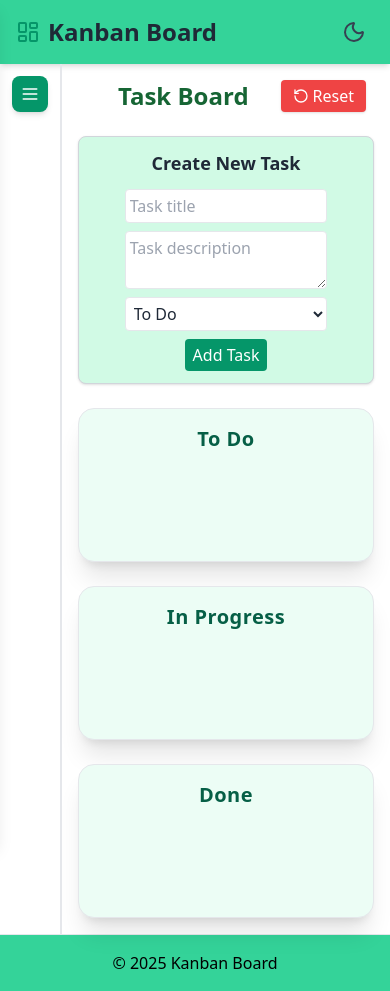
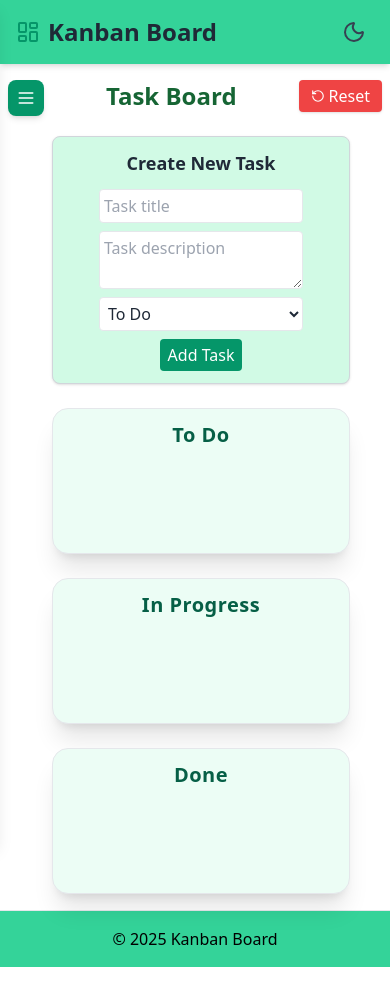
Before and after one commit to loganathanramsaran/Kanban_Board_APK, a React (Vite) app: page / in a window 390 px wide. After the commit the page ends 967 px from the top, so only its background shows below. Built offline with nearby package versions, Linux system fonts and the light colour scheme; the HTML template or start-up script is replaced by a standard one.

Commit message:
refactor: update layout and styling for Board, Column, Sidebar, and TaskCard components

```diff
--- a/src/components/Board.jsx
+++ b/src/components/Board.jsx
@@ -138,8 +138,8 @@ export default function Board({ columns, setColumns }) {
   };
 
   return (
-    <div className="Board-main p-4">
-      <div className="flex items-center mb-6 px-2">
+    <div className="Board-main my-4 mr-2">
+      <div className="flex items-center mb-6 ">
         <h1 className="text-2xl flex justify-center w-full md:text-3xl font-bold text-green-800 dark:text-green-200">
           Task Board
         </h1>
@@ -147,13 +147,12 @@ export default function Board({ columns, setColumns }) {
           onClick={resetBoard}
           className="flex justify-end items-center gap-1 bg-red-500 hover:bg-red-600 text-white px-3 py-1 rounded shadow transition duration-200"
         >
-          <RotateCcw size={16} /> Reset
+          <RotateCcw size={14} /> Reset
         </button>
       </div>
 
-      {/* 🚀 New Task Form */}
+      <div className="mr-8 ml-2">
       <TaskForm columns={columns} onAddTask={addTask} />
-
       <DragDropContext onDragEnd={onDragEnd}>
         <div className="grid grid-cols-1 sm:grid-cols-2 md:grid-cols-3 gap-6">
           {columns.map((column) => (
@@ -172,6 +171,7 @@ export default function Board({ columns, setColumns }) {
           ))}
         </div>
       </DragDropContext>
+      </div>
     </div>
   );
 }
--- a/src/components/Column.jsx
+++ b/src/components/Column.jsx
@@ -13,7 +13,7 @@ export default function Column({
   isTrashView = false,
 }) {
   return (
-    <div className="bg-emerald-50 dark:bg-gray-700 shadow-xl rounded-2xl p-4 w-full max-w-sm transition duration-300 border border-mint-200">
+    <div className="bg-emerald-50 dark:bg-gray-700 shadow-xl rounded-2xl p-3 w-full transition duration-300 border border-mint-200">
       <h2 className="text-xl font-semibold mb-4 text-emerald-800 dark:text-emerald-200 text-center tracking-wide">
         {title}
       </h2>
--- a/src/components/Sidebar.jsx
+++ b/src/components/Sidebar.jsx
@@ -25,11 +25,11 @@ export default function Sidebar({ onSelect }) {
   };
 
   return (
-    <div className="sidebar border-r-2 ">
+    <div className="sidebar">
       <button
         onClick={toggleSidebar}
-        className=" z-50 bg-emerald-600 hover:bg-emerald-700 text-white p-2 m-3 rounded-lg
-        shadow-md transition lg:hidden "
+        className=" z-50 bg-emerald-600 hover:bg-emerald-700 text-white p-2 rounded-lg
+        shadow-md transition lg:hidden ml-2 mt-4"
         aria-label="Toggle sidebar"
       >
         {open ? <X size={20} /> : <Menu size={20} />}
--- a/src/components/TaskCard.jsx
+++ b/src/components/TaskCard.jsx
@@ -59,7 +59,7 @@ export default function TaskCard({
           ref={provided.innerRef}
           {...provided.draggableProps}
           {...provided.dragHandleProps}
-          className={`flex flex-col w-3/4 mx-auto gap-1 py-1 px-3 rounded-lg shadow-md border transition-all duration-300
+          className={`flex flex-col w-3/4 mx-auto gap-1 py-1 px-2 rounded-lg shadow-md border transition-all duration-300
             ${
               snapshot.isDragging
                 ? "bg-emerald-100 dark:bg-emerald-800 scale-[1.03]"
```
Also changed, not shown: src/components/Modal.jsx (deleted).
